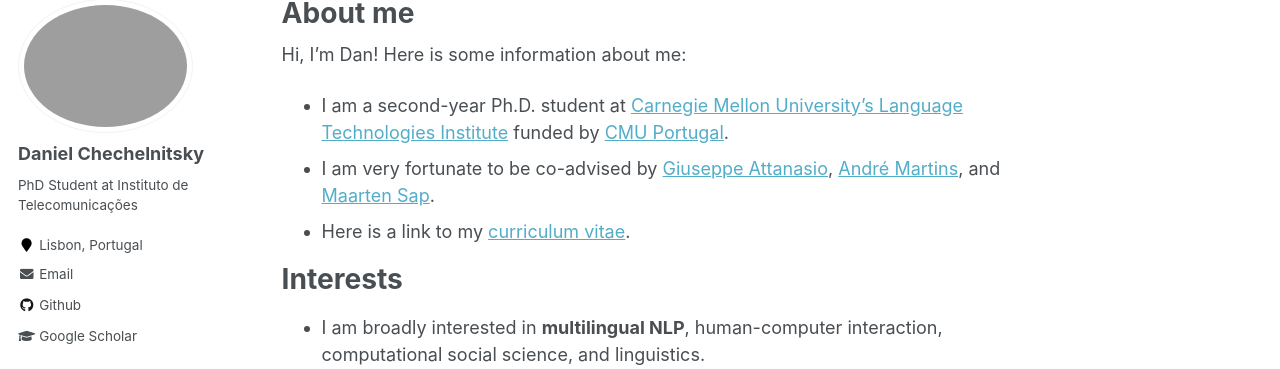
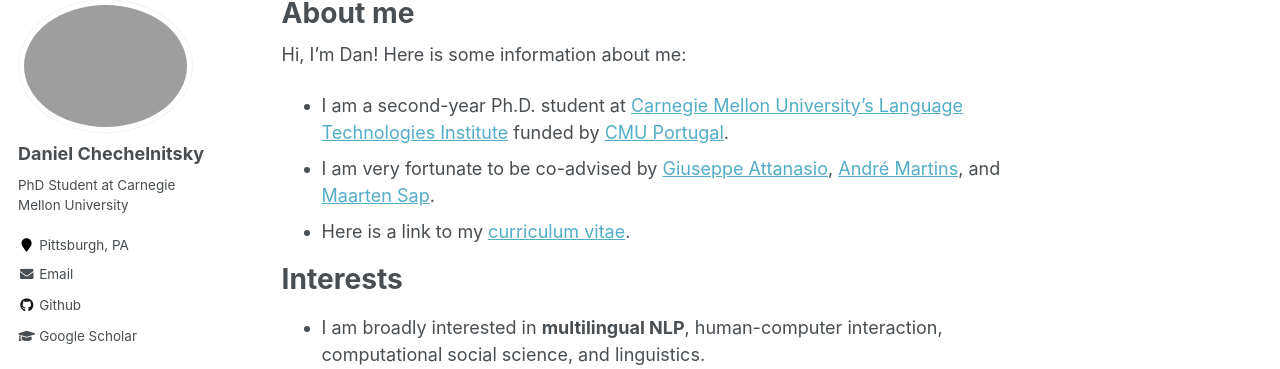
Before and after one commit to chechelnitskd/chechelnitskd.github.io, a Jekyll site: the page built from _pages/about.md, in a window 1280 px wide. Shown: the part 119-488 px from the top of the page. Built offline with Jekyll 4.4.1, drawn with Linux system fonts in a browser that asks for light colours.

Commit message:
Update _config.yml

```diff
--- a/_config.yml
+++ b/_config.yml
@@ -78,12 +78,12 @@
 author:
   name             : "Daniel Chechelnitsky"
   avatar           : "profile.png"
-  bio              : "PhD Student at Instituto de Telecomunicações"
-  location         : "Lisbon, Portugal"
+  bio              : "PhD Student at Carnegie Mellon University"
+  location         : "Pittsburgh, PA"
   employer         :
   pubmed           :
   googlescholar    : "https://scholar.google.com/citations?user=-fBi7PQAAAAJ&hl=en"
-  email            : "daniel.chechelnitsky@tecnico.ulisboa.pt"
+  email            : "dchechel@cmu.edu"
   researchgate     :  # example: "https://www.researchgate.net/profile/yourprofile"
   uri              :
   bitbucket        :
```
